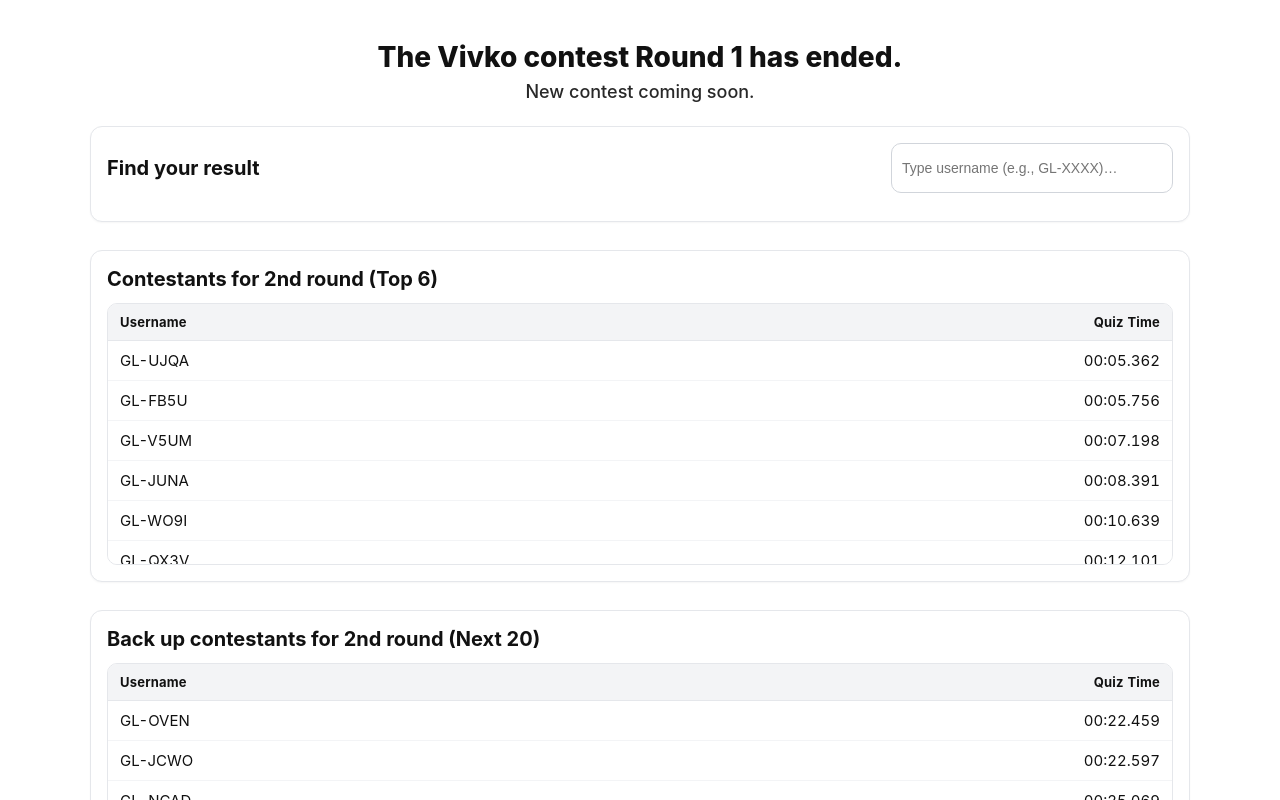
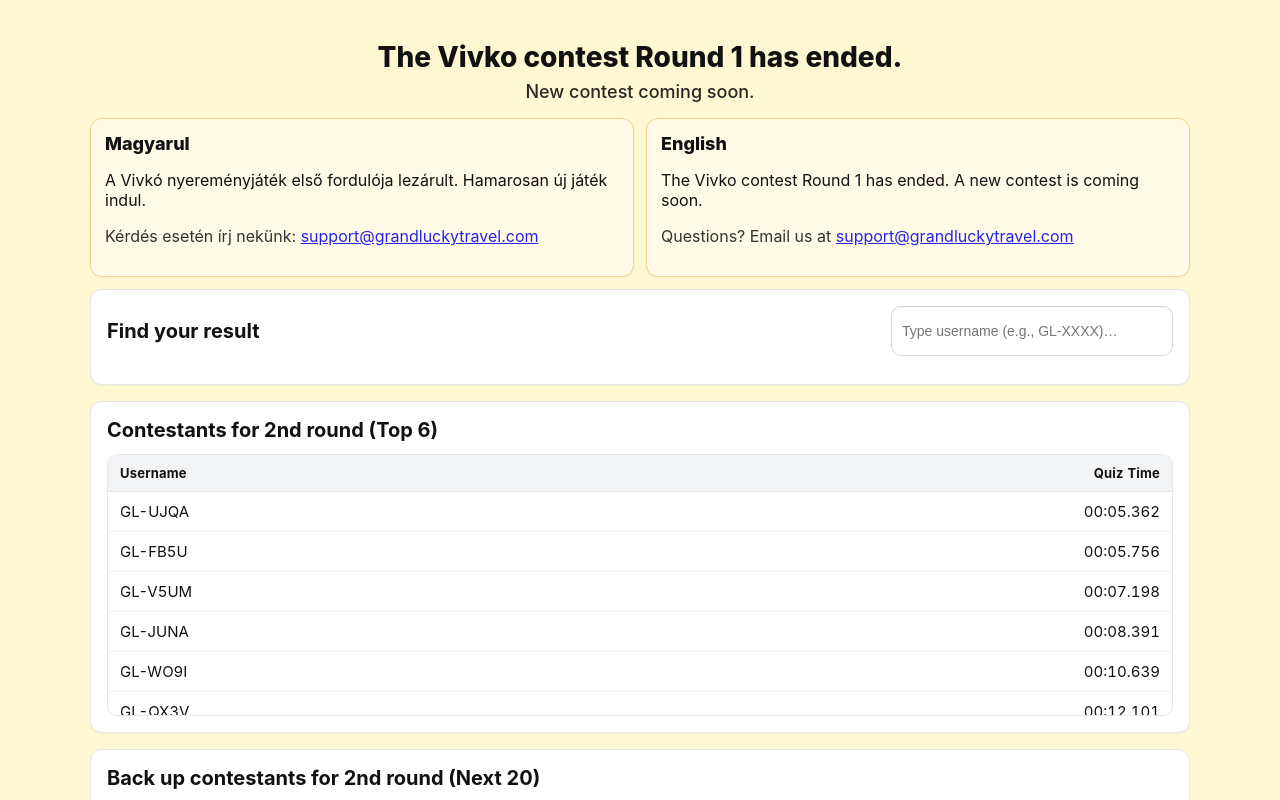
Before and after one commit to Runnerrander/grandlucky-quiz, a Next.js app: page / in a window 1280 px wide. Shown: the top 800 px of the page. Built offline with nearby package versions, Linux system fonts and the light colour scheme.

Commit message:
feat(results): add HU/EN info blocks, support email line, and soft yellow background

```diff
--- a/pages/index.js
+++ b/pages/index.js
@@ -53,7 +53,7 @@ const OTHERS = [
   {"username":"GL-KW6A","time_ms":51331},
   {"username":"GL-P9BX","time_ms":51464},
   {"username":"GL-IGMV","time_ms":51550},
-  {"username":"GL-NXJH","time_ms":51886},  // ← added (51.886s)
+  {"username":"GL-NXJH","time_ms":51886},
   {"username":"GL-WSXW","time_ms":52147},
   {"username":"GL-UGER","time_ms":52418},
   {"username":"GL-PBGA","time_ms":53136},
@@ -223,10 +223,38 @@ export default function IndexPage() {
         <meta name="viewport" content="width=device-width, initial-scale=1" />
       </Head>
 
+      {/* Soft yellow page background */}
+      <style jsx global>{`
+        html, body {
+          background: #fff7d1; /* light yellow */
+        }
+      `}</style>
+
       <main style={styles.main}>
         <div style={styles.hero}>
           <h1 style={styles.h1}>The Vivko contest Round 1 has ended.</h1>
           <p style={styles.sub}>New contest coming soon.</p>
+        </div>
+
+        {/* HU + EN info blocks with contact line */}
+        <div style={styles.infoWrap}>
+          <section style={styles.infoCard}>
+            <h2 style={styles.infoTitle}>Magyarul</h2>
+            <p>A Vivkó nyereményjáték első fordulója lezárult. Hamarosan új játék indul.</p>
+            <p style={styles.muted}>
+              Kérdés esetén írj nekünk:{" "}
+              <a href="mailto:support@grandluckytravel.com">support@grandluckytravel.com</a>
+            </p>
+          </section>
+
+          <section style={styles.infoCard}>
+            <h2 style={styles.infoTitle}>English</h2>
+            <p>The Vivko contest Round 1 has ended. A new contest is coming soon.</p>
+            <p style={styles.muted}>
+              Questions? Email us at{" "}
+              <a href="mailto:support@grandluckytravel.com">support@grandluckytravel.com</a>
+            </p>
+          </section>
         </div>
 
         {/* Global search across ALL groups */}
@@ -251,11 +279,28 @@ const styles = {
       '-apple-system, BlinkMacSystemFont, "Segoe UI", Roboto, Inter, "Helvetica Neue", Arial, "Noto Sans", "Apple Color Emoji", "Segoe UI Emoji"',
     color: "#111",
   },
-  hero: { marginBottom: 24, textAlign: "center" },
+  hero: { marginBottom: 12, textAlign: "center" },
   h1: { fontSize: 28, lineHeight: 1.25, margin: "0 0 6px", fontWeight: 800 },
   sub: { fontSize: 18, margin: 0, opacity: 0.9, fontWeight: 500 },
+
+  infoWrap: {
+    display: "grid",
+    gridTemplateColumns: "1fr 1fr",
+    gap: 12,
+    margin: "16px 0 8px",
+  },
+  infoCard: {
+    border: "1px solid #f2d48a",
+    background: "#fff9e5",
+    borderRadius: 12,
+    padding: 14,
+    boxShadow: "0 1px 2px rgba(0,0,0,0.04)",
+  },
+  infoTitle: { margin: 0, fontSize: 18, fontWeight: 800 },
+  muted: { opacity: 0.85 },
+
   section: {
-    marginTop: 28, border: "1px solid #e5e7eb", borderRadius: 12,
+    marginTop: 16, border: "1px solid #e5e7eb", borderRadius: 12,
     padding: 16, background: "#fff", boxShadow: "0 1px 2px rgba(0,0,0,0.04)"
   },
   sectionHeader: {
```
